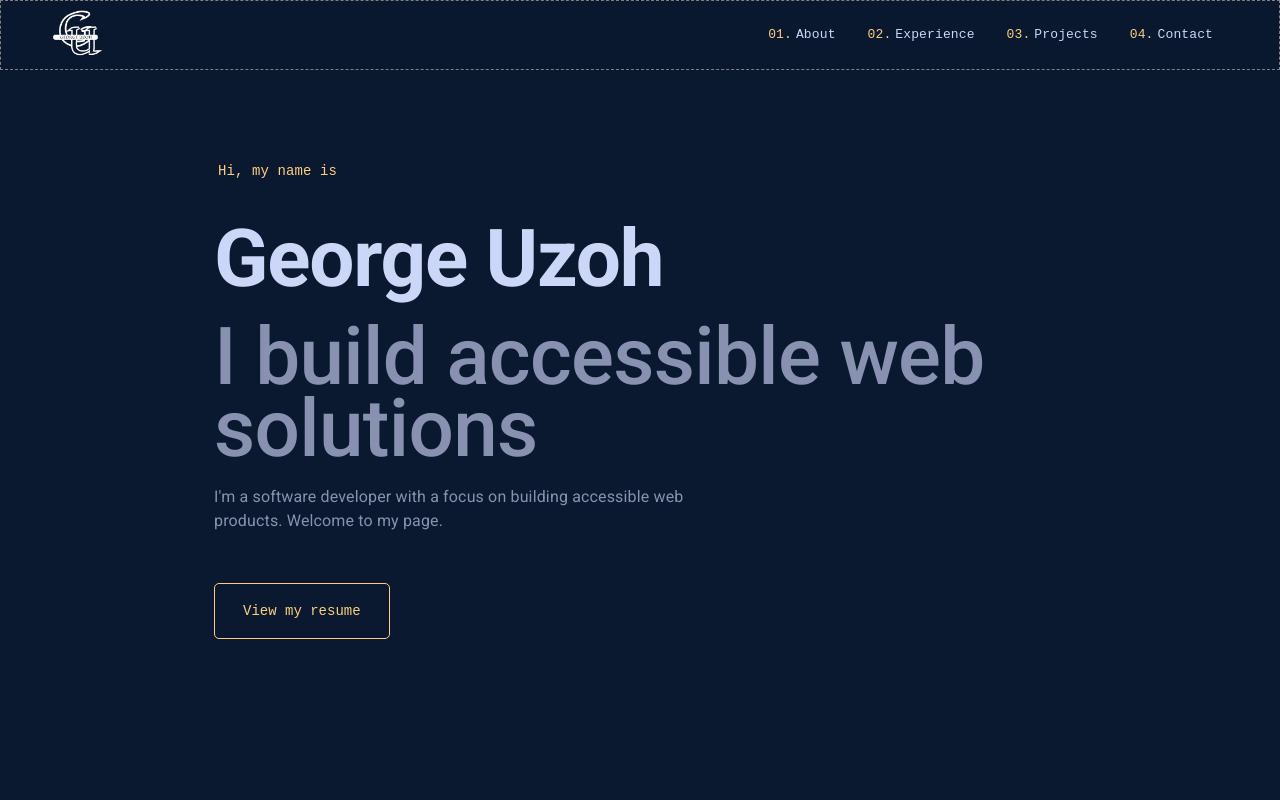
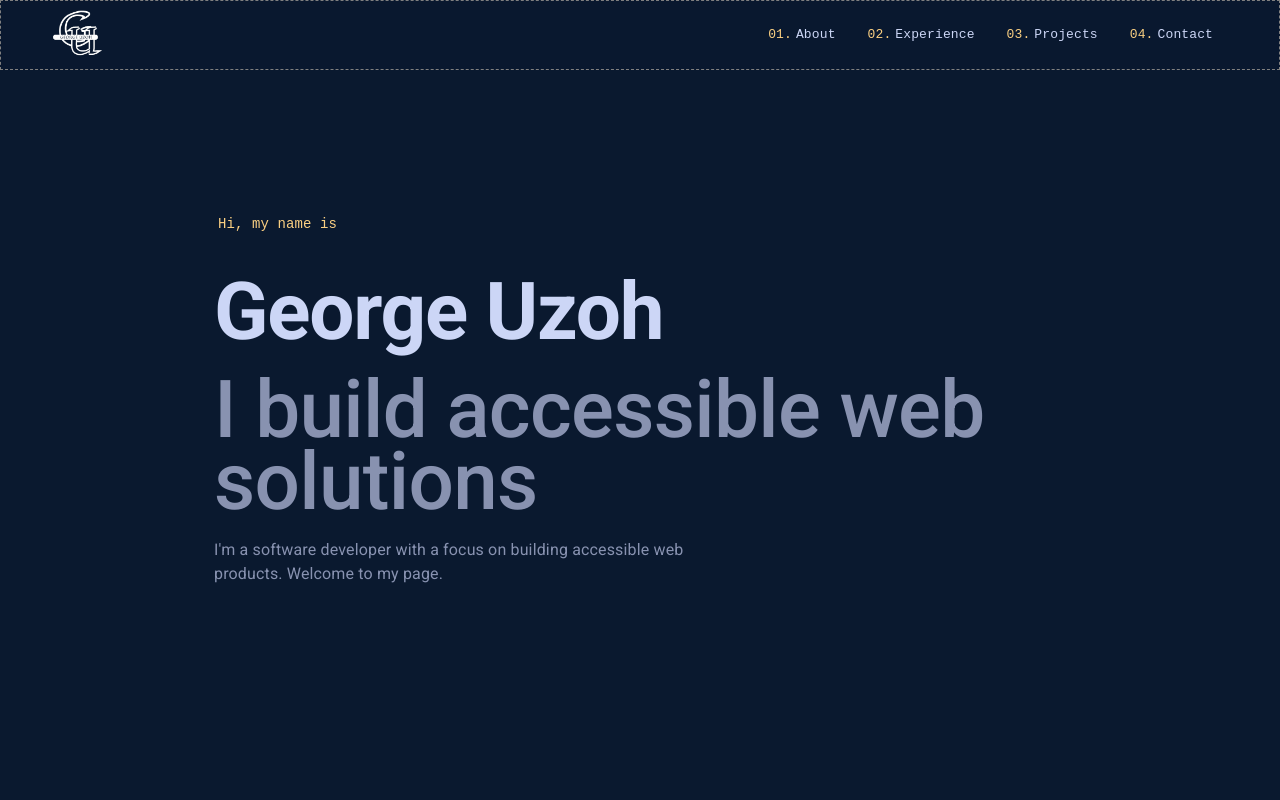
Before and after one commit to G-Uzoh/my-portfolio, a React (Vite) app: page / in a window 1280 px wide. Shown: the top 800 px of the page. Built offline with nearby package versions, Linux system fonts and the light colour scheme.

Commit message:
remove unused code

```diff
--- a/src/pages/Home.jsx
+++ b/src/pages/Home.jsx
@@ -51,7 +51,6 @@ const Home = () => {
         I&apos;m a software developer with a focus on building accessible web
         products. Welcome to my page.
       </Typography>
-      <ResumeLink component="a">View my resume</ResumeLink>
     </Box>
   );
 };
```
